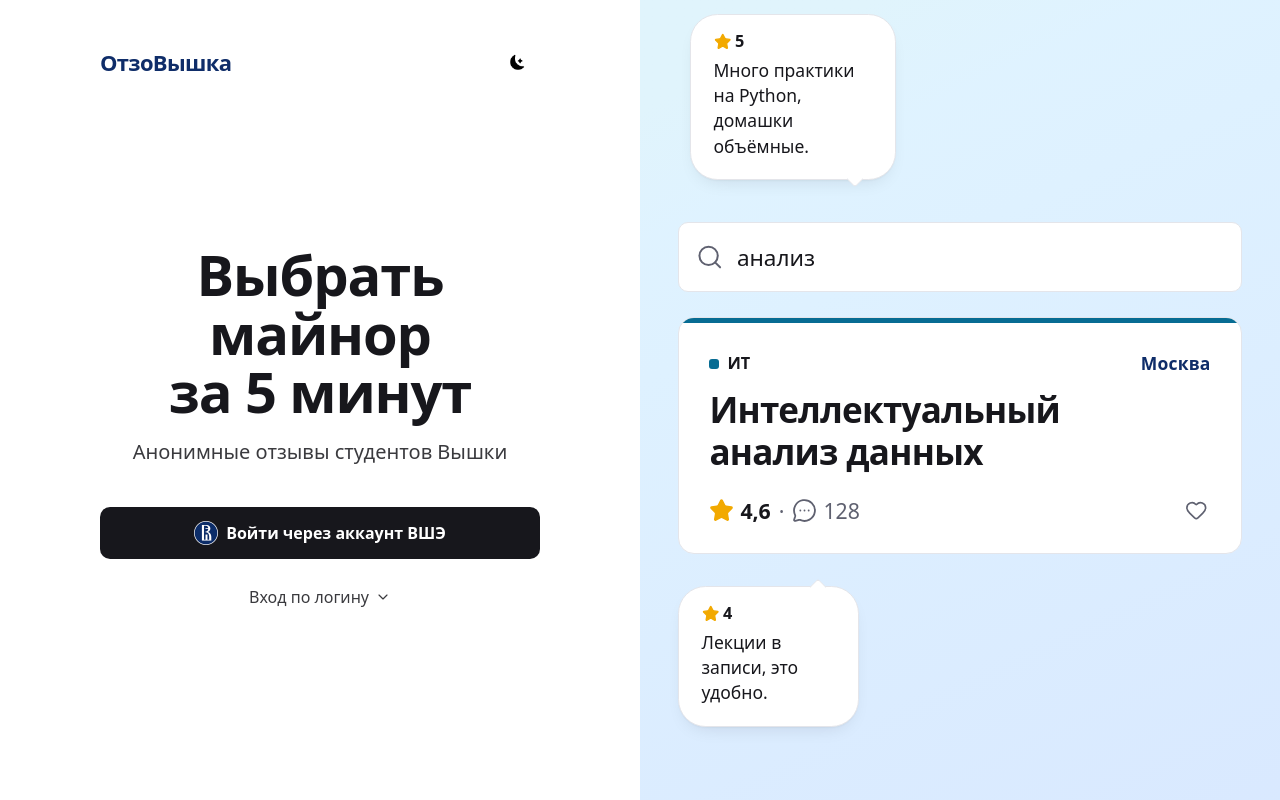
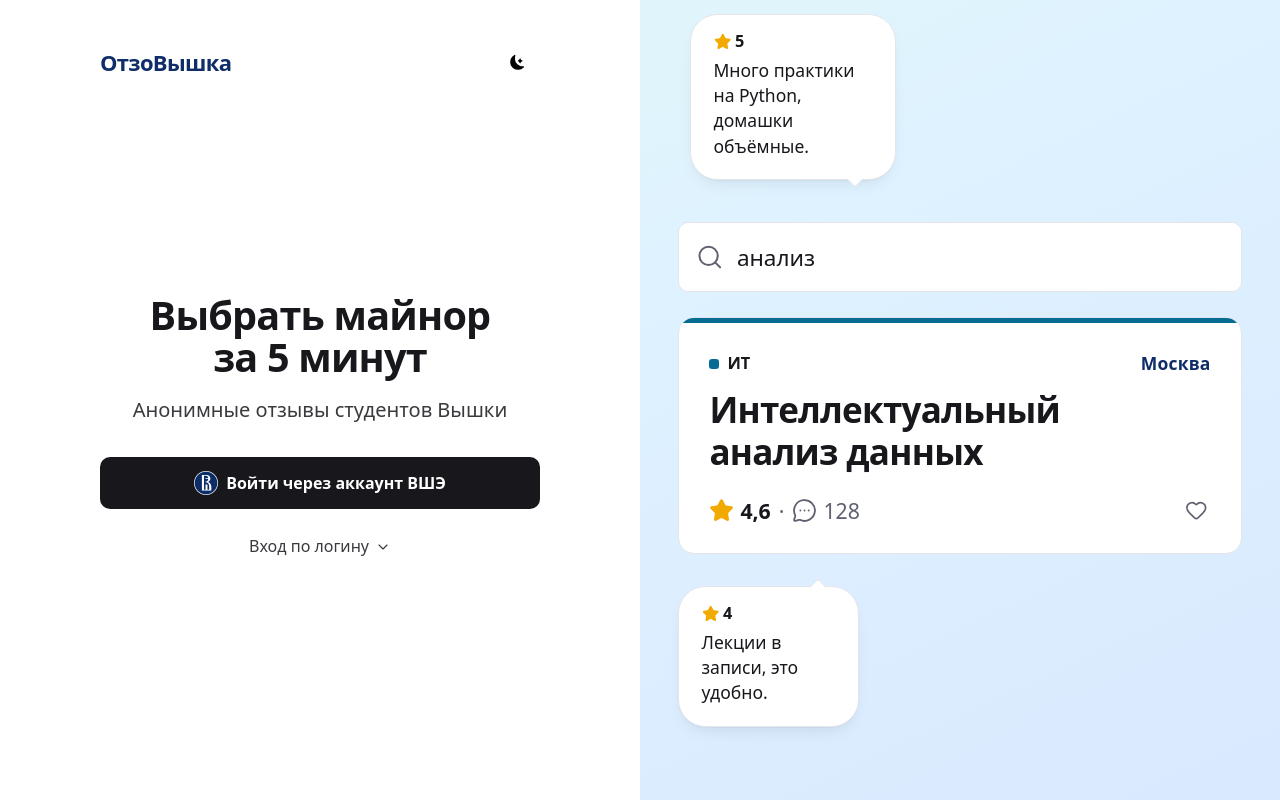
Before and after one commit to fedyanewlife/hse-reviews, a React (Vite) app in the folder web/: page / in a window 1280 px wide. Built offline with nearby package versions, Linux system fonts and the light colour scheme; a web font is replaced by a local one.

Commit message:
fix(web): fit login heading into two lines

```diff
--- a/web/src/features/auth/LoginPage.module.css
+++ b/web/src/features/auth/LoginPage.module.css
@@ -30,11 +30,12 @@
 }
 
 .main {
+  container-type: inline-size;
   display: flex;
   flex-direction: column;
-  gap: 40px;
+  gap: 32px;
   width: 100%;
-  max-width: 480px;
+  max-width: 640px;
   margin: auto;
 }
 
@@ -48,9 +49,9 @@
 
 .title {
   margin: 0;
-  font: 700 var(--type-display-m) / 1.05 var(--font-display);
+  font: 700 clamp(24px, 9cqw, var(--type-display)) / 1.05 var(--font-display);
   letter-spacing: var(--tracking-display);
-  text-wrap: balance;
+  white-space: nowrap;
 }
 
 .subtitle {
@@ -66,6 +67,8 @@
   flex-direction: column;
   gap: 20px;
   width: 100%;
+  max-width: 480px;
+  align-self: center;
 }
 
 .hseMark {
@@ -117,10 +120,6 @@
   .content {
     padding: 40px 48px 64px;
   }
-
-  .title {
-    font-size: var(--type-display);
-  }
 }
 
 @media (min-width: 1024px) {
```
